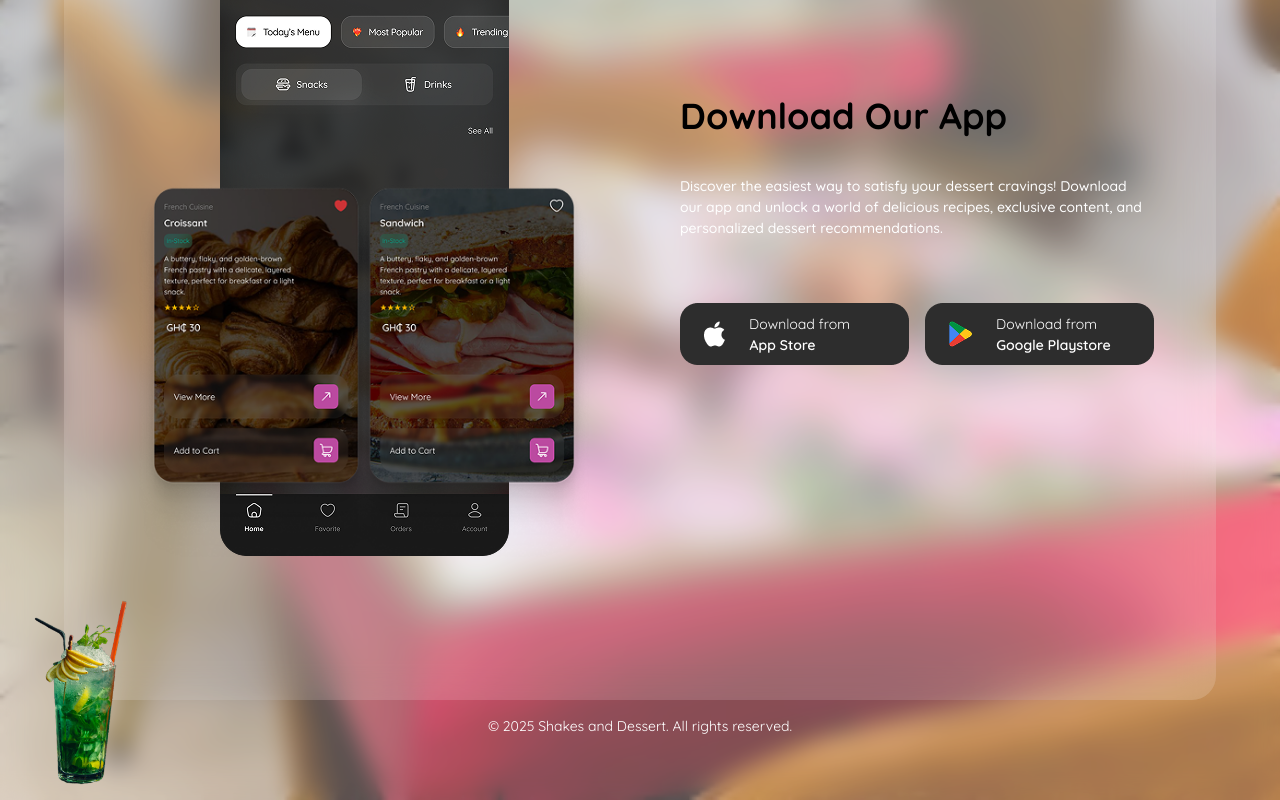
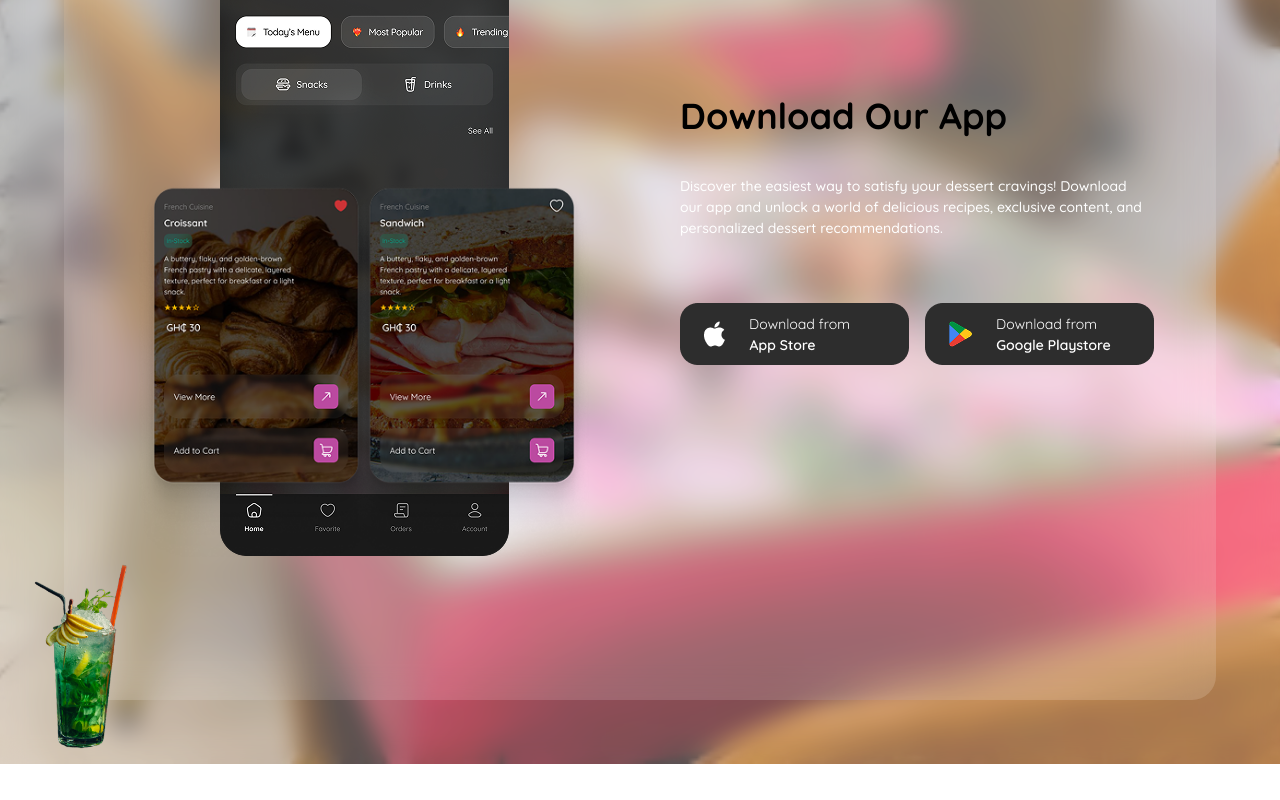
Before and after one commit to Namibra-Devs/shakes-dessert-lpg, a React (Vite) app: page / in a window 1280 px wide. Shown: the part 1548-2348 px from the top of the page. After the commit the page ends 2312 px from the top, so only its background shows below. Built offline with nearby package versions, Linux system fonts and the light colour scheme.

Commit message:
developing...

```diff
--- a/src/components/Footer.jsx
+++ b/src/components/Footer.jsx
@@ -1,10 +1,10 @@
 const Footer = () => {
     return (
-      <footer className="text-white text-center mt-4 z-30">
+      <footer className="text-white text-center z-30">
         <div className="flex flex-col items-center justify-center">
           {/* Copyright */}
           <p className="text-xs md:text-sm">
-            &copy; {new Date().getFullYear()} Shakes and Dessert. All rights reserved.
+            {/* &copy; {new Date().getFullYear()} Shakes and Dessert. All rights reserved. */}
           </p>
         </div>
       </footer>
--- a/src/components/Hero.jsx
+++ b/src/components/Hero.jsx
@@ -5,6 +5,7 @@ import icecream from "../assets/home/icons/ice-cream.png"
 import cocktail from "../assets/home/icons/cocktail.png"
 import softdrink from "../assets/home/icons/soft-drink.png"
 import { BsArrowRight } from "react-icons/bs";
+
 const Hero = () => {
   return (
     <section className="bg-transparent relative w-full flex items-start justify-center">
@@ -31,7 +32,10 @@ const Hero = () => {
               <button className="w-[60px] md:w-[79px] h-[60px] md:h-[80px] p-[10px] md:p-[20px] flex items-center justify-center bg-white/30 rounded-[14px] md:rounded-[26px]"><img src={cocktail} alt="Cocktail" /></button>
             </div>
 
-            <button className="inline-flex items-center justify-center gap-6 w-full md:w-fit mt-4 md:mt-8 bg-[#2D2D2D] py-[19px] px-[40px] rounded-bl-3xl group hover:bg-red-600 duration-700 rounded-tr-3xl text-white text-[14px] md:text-[16px] font-medium">
+
+            <button
+                onClick={() => document.getElementById("categories").scrollIntoView({ behavior: "smooth" })}
+               className="inline-flex items-center justify-center gap-6 w-full md:w-fit mt-4 md:mt-8 bg-[#2D2D2D] py-[19px] px-[40px] rounded-bl-3xl group hover:bg-red-600 duration-700 rounded-tr-3xl text-white text-[14px] md:text-[16px] font-medium">
               View our categories
               <BsArrowRight size={15} className="text-white group-hover:translate-x-2 duration-700" />
             </button>
--- a/src/components/categories/Categories.jsx
+++ b/src/components/categories/Categories.jsx
@@ -1,7 +1,7 @@
 import CategoriesListSlider from "./CategoriesListSlider";
 const Categories = () => {
   return (
-    <section className="pb-28 pt-14 md:pt-2 md:pb-20 bg-transparent">
+    <section id="categories" className="pb-28 pt-14 md:pt-2 md:pb-20 bg-transparent">
       <h2 className="text-[20px] md:text-[28px] font-semibold text-center text-gray-800">
         Our Categories
       </h2>
--- a/src/pages/Home.jsx
+++ b/src/pages/Home.jsx
@@ -17,7 +17,7 @@ const Home = () => {
         <MobileApp />
       </div>
       <img src={floatFood} alt="Classic Cooling" className="w-20 md:w-36 absolute bottom-1 md:bottom-2 left-3" />
-      <img src={floatFoodI} alt="Classic Cooling" className="w-24 md:w-24 absolute top-[110vh] md:top-[110vh] -right-5 md:right-0" />
+      <img src={floatFoodI} alt="Classic Cooling" className="w-24 md:w-24 absolute top-[82vh] md:top-[110vh] -right-5 md:right-0" />
       <Footer/>
     </section>
   );
```
